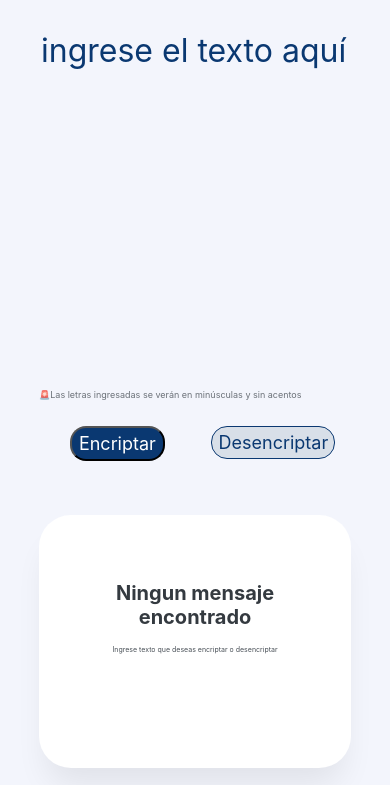
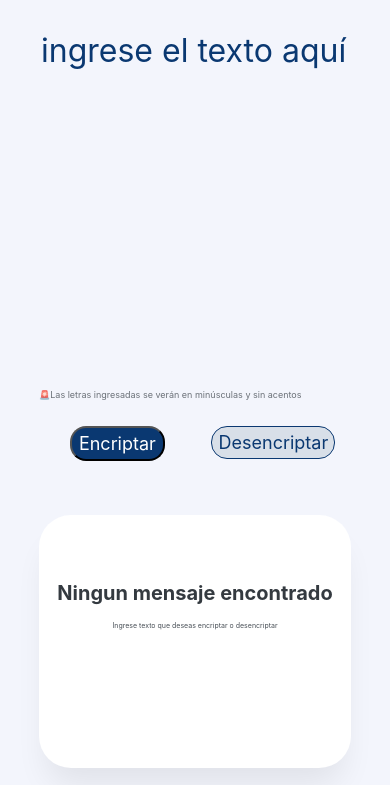
Before and after one commit to Marco-Villanueva20/Encriptador, a plain HTML site: page index.html in a window 390 px wide. Shown: the part 59-844 px from the top of the page. Drawn offline with nearby package versions, Linux system fonts and the light colour scheme.

Commit message:
quitando el width de la p y h2 por tener ya definido display flex

```diff
--- a/css/style.css
+++ b/css/style.css
@@ -136,27 +136,25 @@
 .mensaje-salida{
     display: flex;
     flex-direction: column;
-    align-items: center;
     justify-content: center;
     padding: 1%;
     gap: 16px;
     position: absolute;
     width: 100%;
     top: 65%;
+    align-items: center;
     text-align: center;
 }
 .titulo-mensaje{
-    width: 60%;
     font-family: "Inter";
     font-style: normal;
     font-weight: 700;
     font-size: 24px;
     line-height: 120%;
+    color: #343a40;
     text-align: center;
-    color: #343a40;
 }
 .mensaje-ayuda {
-    width: 80%;
     font-family: "Inter";
     font-style: normal;
     font-weight: 400;
@@ -165,6 +163,7 @@
     text-align: center;
     color: #495057;
 }
+
 .mensaje{
     display: none;
     position: absolute;
@@ -259,6 +258,7 @@
     }
     .mensaje-salida{
         width: 100%;
+        text-align: center;
         top: 25%;
     }
     .titulo-mensaje{
--- a/js/script.js
+++ b/js/script.js
@@ -71,8 +71,7 @@ desencriptar.addEventListener("click",function(){
     tituloMensaje.style.display = "flex";
     parrafo.style.display = "flex";
     swal("Oh nooo!!!","Debes ingresar algún texto para desencriptar","warning");
-    texto_eti.value="";
-  } else if(/^[a-z\s]+$/.test(texto)){
+}else if(/^[a-z\s]+$/.test(texto)){
     munheco.style.display = "none";
     parrafo.style.display = "none";
     tituloMensaje.style.display = "none";
```
